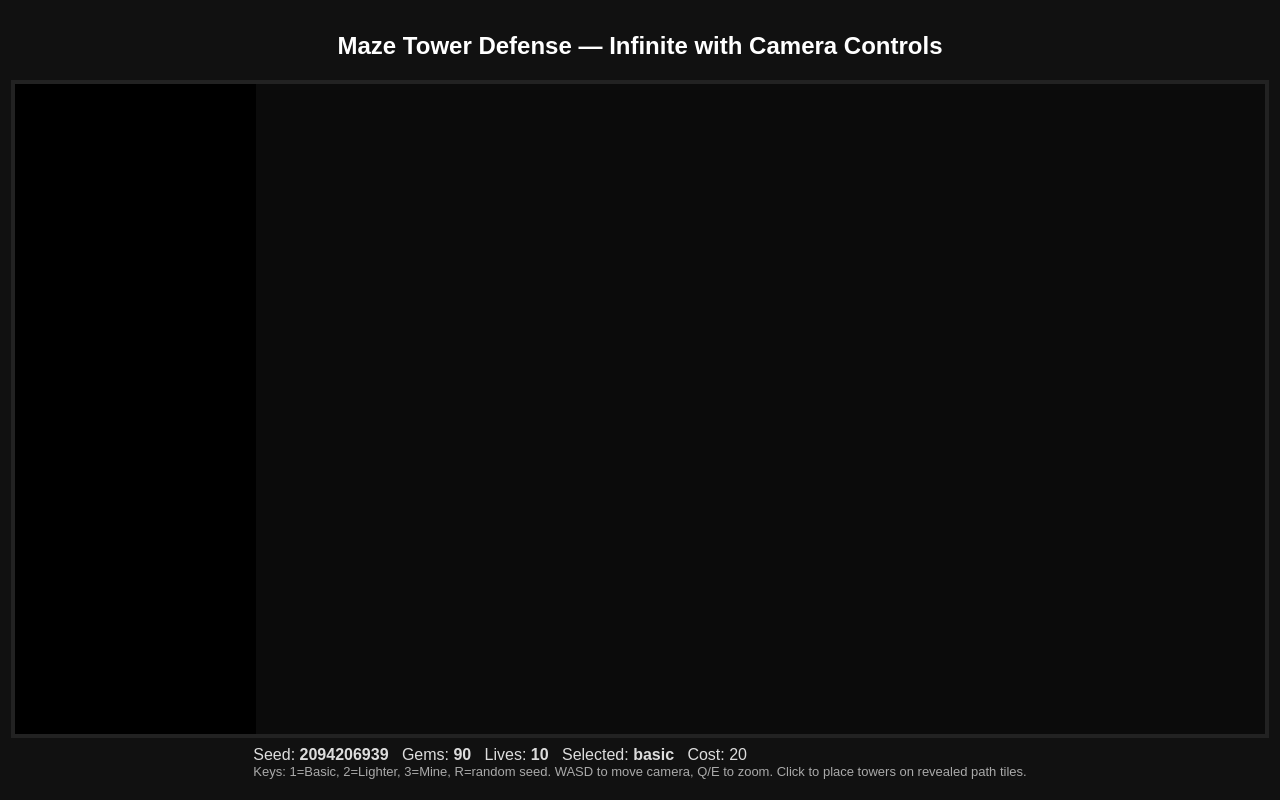
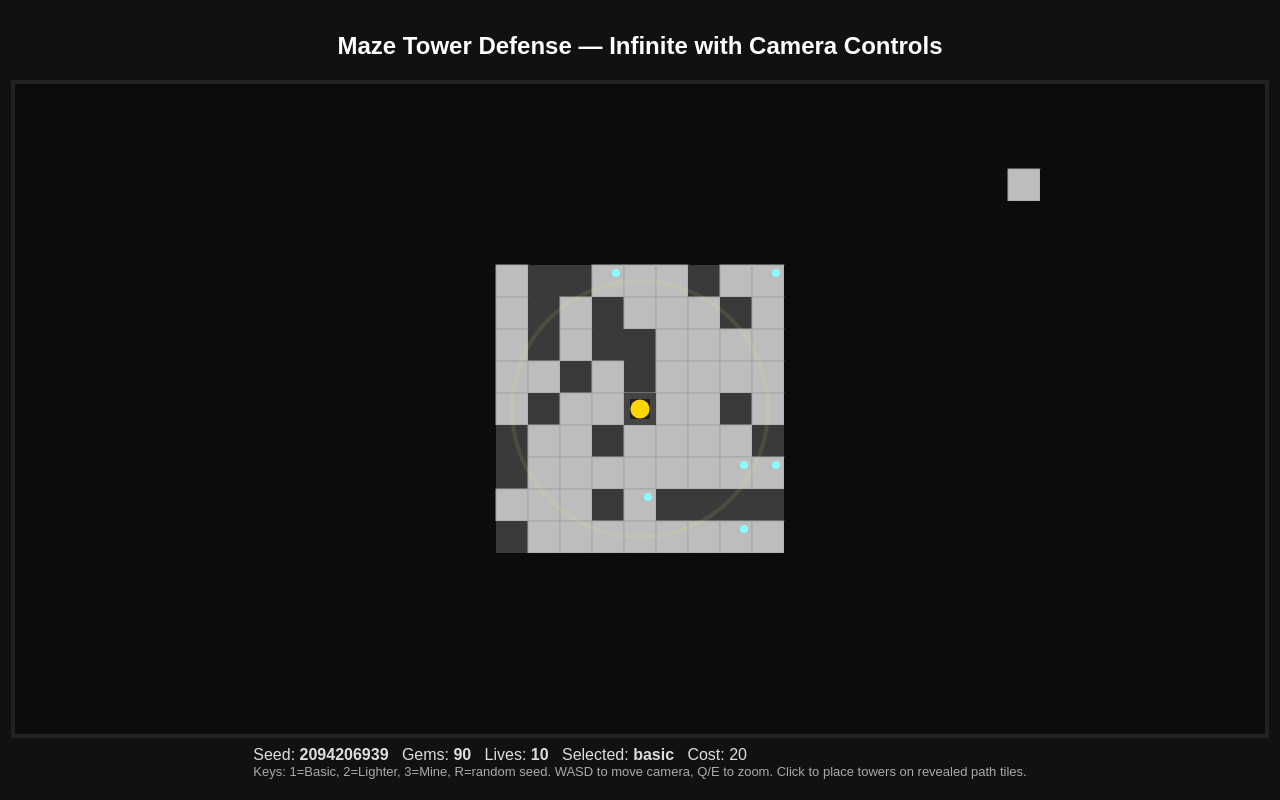
Before and after one commit to notwelltesto-hue/MazeTDF, a website: page index.html in a window 1280 px wide. Drawn offline with Linux system fonts and the light colour scheme; animation ran at ten frames a second.

Commit message:
Update index.html

```diff
--- a/index.html
+++ b/index.html
@@ -38,10 +38,10 @@
   const ctx = canvas.getContext('2d');
 
   let gems = 120, lives = 10;
-  let maze = [];   // values: null = unknown, 0 = path, 1 = wall
-  let fog = [];    // booleans
-  let gemNode = []; // chance tile for mine
-  let generated = []; // whether cell generated/determined
+  let maze = [];
+  let fog = [];
+  let gemNode = [];
+  let generated = [];
   let towers = [];
   let enemies = [];
   let projectiles = [];
@@ -53,11 +53,10 @@
     x: 0,
     y: 0,
     zoom: 1,
-    speed: 300
+    speed: 400
   };
   const keys = {};
 
-  // Seeded RNG (mulberry32)
   function mulberry32(a) {
     return function() {
       a |= 0;
@@ -85,6 +84,8 @@
   }
 
   function initGrid(rows, cols) {
+    ROWS = rows;
+    COLS = cols;
     maze = Array.from({length: rows}, () => Array(cols).fill(null));
     fog = Array.from({length: rows}, () => Array(cols).fill(true));
     gemNode = Array.from({length: rows}, () => Array(cols).fill(false));
@@ -92,61 +93,64 @@
   }
 
     function expandWorld(top, right, bottom, left) {
-        if (top > 0) {
-            for (let i = 0; i < top; i++) {
-                maze.unshift(Array(COLS).fill(null));
-                fog.unshift(Array(COLS).fill(true));
-                gemNode.unshift(Array(COLS).fill(false));
-                generated.unshift(Array(COLS).fill(false));
+        const expansionAmount = 15;
+        if (top) {
+            const add = Array.from({length: expansionAmount}, () => Array(COLS).fill(null));
+            maze.unshift(...add);
+            fog.unshift(...add);
+            gemNode.unshift(...add);
+            generated.unshift(...add);
+            ROWS += expansionAmount;
+            const shift = expansionAmount;
+            base.y += shift;
+            spawnPoint.y += shift;
+            towers.forEach(t => t.y += shift);
+            enemies.forEach(e => {
+                e.y += shift;
+                e.path.forEach(p => p.y += shift);
+            });
+            projectiles.forEach(p => p.y += shift);
+            camera.y += shift * TILE;
         }
-            ROWS += top;
-            base.y += top;
-            spawnPoint.y += top;
-            towers.forEach(t => t.y += top);
-            enemies.forEach(e => {
-                e.y += top;
-                e.path.forEach(p => p.y +=top);
-            });
-             projectiles.forEach(p => p.y += top);
+        if (bottom) {
+             const add = Array.from({length: expansionAmount}, () => Array(COLS).fill(null));
+            maze.push(...add);
+            fog.push(...add);
+            gemNode.push(...add);
+            generated.push(...add);
+            ROWS += expansionAmount;
         }
-        if (bottom > 0) {
-            for (let i = 0; i < bottom; i++) {
-                maze.push(Array(COLS).fill(null));
-                fog.push(Array(COLS).fill(true));
-                gemNode.push(Array(COLS).fill(false));
-                generated.push(Array(COLS).fill(false));
-            }
-            ROWS += bottom;
-        }
-        if (left > 0) {
+        if (left) {
             for (let y = 0; y < ROWS; y++) {
-                for (let i = 0; i < left; i++) {
+                for(let i=0; i<expansionAmount; i++) {
                     maze[y].unshift(null);
                     fog[y].unshift(true);
                     gemNode[y].unshift(false);
                     generated[y].unshift(false);
                 }
             }
-            COLS += left;
-            base.x += left;
-            spawnPoint.x += left;
-            towers.forEach(t => t.x += left);
+            COLS += expansionAmount;
+            const shift = expansionAmount;
+            base.x += shift;
+            spawnPoint.x += shift;
+            towers.forEach(t => t.x += shift);
             enemies.forEach(e => {
-                e.x += left;
-                e.path.forEach(p => p.x +=left);
+                e.x += shift;
+                e.path.forEach(p => p.x += shift);
             });
-            projectiles.forEach(p => p.x += left);
+            projectiles.forEach(p => p.x += shift);
+            camera.x += shift * TILE;
         }
-        if (right > 0) {
+        if (right) {
             for (let y = 0; y < ROWS; y++) {
-                for (let i = 0; i < right; i++) {
+                 for(let i=0; i<expansionAmount; i++) {
                     maze[y].push(null);
                     fog[y].push(true);
                     gemNode[y].push(false);
                     generated[y].push(false);
                 }
             }
-            COLS += right;
+            COLS += expansionAmount;
         }
     }
 
@@ -154,7 +158,7 @@
   function deterministicTile(x,y) {
     const h = (GAME_SEED ^ (x*374761393) ^ (y*668265263)) >>> 0;
     const cellRng = mulberry32(h);
-    const isWall = cellRng() < 0.2 ? 1 : 0;
+    const isWall = cellRng() < 0.25 ? 1 : 0;
     const hasGemNode = (!isWall) && (cellRng() < 0.12);
     return { tile: isWall, gem: hasGemNode };
   }
@@ -249,9 +253,6 @@
     const cost = COST[type];
     if (gems < cost) return;
     gems -= cost;
-    if (type === TOWER.LIGHTER) {
-      revealArea(x,y,4);
-    }
     const tower = {
       x, y, type,
       cooldown: 0,
@@ -261,22 +262,24 @@
       mineTimer: 0
     };
     towers.push(tower);
+    if (type === TOWER.LIGHTER) {
+      revealArea(x,y,4);
+    }
   }
 
   function spawnEnemy() {
-    const p = findPath(spawnPoint, base);
-    if (!p) {
-      generateAreaAround(spawnPoint.x, spawnPoint.y, Math.max(2, Math.floor(Math.max(COLS,ROWS)/6)));
-    }
-    const final = findPath(spawnPoint, base);
-    if (!final) return;
+    generateAreaAround(spawnPoint.x, spawnPoint.y, 4);
+    const path = findPath(spawnPoint, base);
+    if (!path) return;
+    const maxHp = 20 + Math.floor(rng()*15);
     enemies.push({
-      path: final,
+      path,
       idx: 0,
-      x: final[0].x + 0.5,
-      y: final[0].y + 0.5,
-      speed: 1.2,
-      hp: 12 + Math.floor(rng()*8)
+      x: path[0].x + 0.5,
+      y: path[0].y + 0.5,
+      speed: 1.2 + rng() * 0.5,
+      hp: maxHp,
+      maxHp: maxHp
     });
   }
 
@@ -293,9 +296,8 @@
   function updateEnemies(dt) {
     for (let i = enemies.length-1; i>=0; i--) {
       const e = enemies[i];
-      if (!e.path || e.path.length === 0) { enemies.splice(i,1); continue; }
-      if (e.idx >= e.path.length - 1) {
-        lives -= 1;
+      if (!e.path || e.idx >= e.path.length - 1) {
+        if(e.path) lives -= 1;
         enemies.splice(i,1);
         continue;
       }
@@ -333,25 +335,25 @@
           if (t.cooldown <= 0) {
             projectiles.push({
               x: t.x + 0.5, y: t.y + 0.5,
-              vx: Math.cos(t.angle) * 7.0, vy: Math.sin(t.angle) * 7.0,
-              speed: 8.0, target: target, life: 1.2
+              vx: Math.cos(t.angle) * 8.0, vy: Math.sin(t.angle) * 8.0,
+              target: target, life: 1.2
             });
             t.cooldown = t.fireRate;
           }
         } else {
-          t.angle += 0.6 * dt;
+          t.angle += 0.5 * dt;
         }
       } else if (t.type === TOWER.MINE) {
         t.mineTimer += dt;
-        if (t.mineTimer >= 2.8) {
-          gems += 8 + Math.floor(rng()*8);
+        if (t.mineTimer >= 3.5) {
+          gems += 10 + Math.floor(rng()*8);
           t.mineTimer = 0;
         }
       }
     }
     for (let i=enemies.length-1;i>=0;i--) {
       if (enemies[i].hp <= 0) {
-        gems += 8 + Math.floor(rng()*6);
+        gems += 5 + Math.floor(rng()*5);
         enemies.splice(i,1);
       }
     }
@@ -369,8 +371,8 @@
       p.life -= dt;
       p.x += p.vx * dt;
       p.y += p.vy * dt;
-      if (p.target && Math.hypot(p.x - p.target.x, p.y - p.target.y) < 0.6) {
-        if(p.target.hp > 0) p.target.hp -= 6;
+      if (p.target && p.target.hp > 0 && Math.hypot(p.x - p.target.x, p.y - p.target.y) < 0.5) {
+        p.target.hp -= 6;
         projectiles.splice(i,1);
         continue;
       }
@@ -379,35 +381,29 @@
   }
 
   function drawGrid() {
-        const TILE_ZOOMED = TILE * camera.zoom;
         const view = {
             x: camera.x,
             y: camera.y,
             w: CANVAS_W,
             h: CANVAS_H
         };
-
-        const startCol = Math.floor(view.x / TILE_ZOOMED);
-        const endCol = Math.ceil((view.x + view.w) / TILE_ZOOMED);
-        const startRow = Math.floor(view.y / TILE_ZOOMED);
-        const endRow = Math.ceil((view.y + view.h) / TILE_ZOOMED);
-
+        const TILE_ZOOMED = TILE * camera.zoom;
+        const startCol = Math.floor(view.x / TILE);
+        const endCol = Math.ceil((view.x + view.w / camera.zoom) / TILE);
+        const startRow = Math.floor(view.y / TILE);
+        const endRow = Math.ceil((view.y + view.h / camera.zoom) / TILE);
 
         for (let y = startRow; y < endRow; y++) {
             for (let x = startCol; x < endCol; x++) {
                 if (!inBounds(x,y)) continue;
-                const px = x * TILE,
-                    py = y * TILE;
+                const px = x * TILE, py = y * TILE;
                 if (fog[y][x]) {
-                    ctx.fillStyle = '#0b0b0b';
+                    ctx.fillStyle = '#0c0c0c';
                     ctx.fillRect(px, py, TILE, TILE);
                 } else {
-                    if (maze[y][x] === 1) {
-                        ctx.fillStyle = '#3a3a3a';
+                    ctx.fillStyle = maze[y][x] === 1 ? '#3a3a3a' : '#bdbdbd';
                     ctx.fillRect(px, py, TILE, TILE);
-                    } else {
-                        ctx.fillStyle = '#bdbdbd';
-                        ctx.fillRect(px, py, TILE, TILE);
+                    if(maze[y][x] === 0) {
                         ctx.strokeStyle = '#a6a6a6';
                         ctx.strokeRect(px, py, TILE, TILE);
                     }
@@ -426,28 +422,29 @@
         ctx.fillRect(base.x * TILE + 6, base.y * TILE + 6, TILE - 12, TILE - 12);
     }
 
-
   function drawTowers() {
     for (const t of towers) {
       const cx = t.x*TILE + TILE/2;
       const cy = t.y*TILE + TILE/2;
       if (t.type === TOWER.BASIC) {
         ctx.fillStyle = 'blue';
-        ctx.beginPath(); ctx.arc(cx,cy, TILE*0.28, 0, Math.PI*2); ctx.fill();
+        ctx.beginPath(); ctx.arc(cx,cy, TILE*0.3, 0, Math.PI*2); ctx.fill();
         ctx.save();
         ctx.translate(cx,cy);
         ctx.rotate(t.angle);
         ctx.fillStyle = '#0033cc';
-        ctx.fillRect(0, -6, TILE*0.45, 12);
+        ctx.fillRect(0, -5, TILE*0.45, 10);
         ctx.restore();
       } else if (t.type === TOWER.LIGHTER) {
         ctx.fillStyle = 'gold';
         ctx.beginPath(); ctx.arc(cx,cy, TILE*0.3, 0, Math.PI*2); ctx.fill();
-        ctx.strokeStyle = 'rgba(255,230,100,0.28)';
-        ctx.beginPath(); ctx.arc(cx,cy, TILE*2.6, 0, Math.PI*2); ctx.stroke();
+        ctx.strokeStyle = 'rgba(255,230,100,0.1)';
+        ctx.lineWidth = 4;
+        ctx.beginPath(); ctx.arc(cx,cy, TILE*4, 0, Math.PI*2); ctx.stroke();
+        ctx.lineWidth = 1;
       } else if (t.type === TOWER.MINE) {
         ctx.fillStyle = 'green';
-        ctx.beginPath(); ctx.arc(cx,cy, TILE*0.26, 0, Math.PI*2); ctx.fill();
+        ctx.beginPath(); ctx.arc(cx,cy, TILE*0.28, 0, Math.PI*2); ctx.fill();
         ctx.fillStyle = '#0a0';
         ctx.fillRect(cx-6, cy+4, 12, 6);
       }
@@ -459,20 +456,21 @@
       const cx = e.x * TILE;
       const cy = e.y * TILE;
       ctx.fillStyle = 'crimson';
-      ctx.fillRect(cx-10, cy-10, 20, 20);
+      ctx.fillRect(cx - 10, cy - 10, 20, 20);
+      // FIX: Use maxHp for stable health bar
+      const hpFrac = Math.max(0, e.hp) / e.maxHp;
       ctx.fillStyle = '#222';
-      ctx.fillRect(cx-12, cy-16, 24, 4);
+      ctx.fillRect(cx - 12, cy - 16, 24, 4);
       ctx.fillStyle = '#0f0';
-      const hpFrac = Math.max(0, e.hp) / (12 + Math.floor(rng()*8));
-      ctx.fillRect(cx-12, cy-16, 24 * Math.min(1, hpFrac), 4);
+      ctx.fillRect(cx - 12, cy - 16, 24 * hpFrac, 4);
     }
   }
 
   function drawProjectiles() {
-    ctx.fillStyle = 'white';
+    ctx.fillStyle = 'yellow';
     for (const p of projectiles) {
       ctx.beginPath();
-      ctx.arc(p.x * TILE, p.y * TILE, 4, 0, Math.PI*2);
+      ctx.arc(p.x * TILE, p.y * TILE, 3, 0, Math.PI*2);
       ctx.fill();
     }
   }
@@ -483,22 +481,17 @@
   }
 
   function screenToWorld(x, y) {
-        const worldX = (x + camera.x) / camera.zoom;
-        const worldY = (y + camera.y) / camera.zoom;
-        return {
-            x: worldX,
-            y: worldY
-        };
+        // FIX: Corrected the math for screen to world transformation
+        const worldX = (x / camera.zoom) + camera.x;
+        const worldY = (y / camera.zoom) + camera.y;
+        return { x: worldX, y: worldY };
     }
-
 
   canvas.addEventListener('click', (ev) => {
         const rect = canvas.getBoundingClientRect();
         const mx = ev.clientX - rect.left;
         const my = ev.clientY - rect.top;
-
         const worldCoords = screenToWorld(mx, my);
-
         const gx = Math.floor(worldCoords.x / TILE);
         const gy = Math.floor(worldCoords.y / TILE);
         placeTower(gx, gy, selectedTower);
@@ -526,6 +519,19 @@
 
         updateCamera(dt);
 
+        // FIX: Moved world expansion logic before any updates or drawing
+        const view = { x: camera.x, y: camera.y, w: CANVAS_W, h: CANVAS_H };
+        const TILE_ZOOMED = TILE * camera.zoom;
+        const startCol = Math.floor(view.x / TILE);
+        const endCol = Math.ceil((view.x + view.w / camera.zoom) / TILE);
+        const startRow = Math.floor(view.y / TILE);
+        const endRow = Math.ceil((view.y + view.h / camera.zoom) / TILE);
+
+        if (startCol < 2) expandWorld(false, false, false, true);
+        if (endCol > COLS - 2) expandWorld(false, true, false, false);
+        if (startRow < 2) expandWorld(true, false, false, false);
+        if (endRow > ROWS - 2) expandWorld(false, false, true, false);
+
         lastSpawn += dt * 1000;
         if (lastSpawn >= spawnIntervalMs) {
             spawnEnemy();
@@ -538,28 +544,8 @@
 
         ctx.save();
         ctx.clearRect(0, 0, CANVAS_W, CANVAS_H);
+        ctx.scale(camera.zoom, camera.zoom);
         ctx.translate(-camera.x, -camera.y);
-        ctx.scale(camera.zoom, camera.zoom);
-
-
-        const TILE_ZOOMED = TILE * camera.zoom;
-        const view = {
-            x: camera.x,
-            y: camera.y,
-            w: CANVAS_W,
-            h: CANVAS_H
-        };
-
-        const startCol = Math.floor(view.x / TILE_ZOOMED);
-        const endCol = Math.ceil((view.x + view.w) / TILE_ZOOMED);
-        const startRow = Math.floor(view.y / TILE_ZOOMED);
-        const endRow = Math.ceil((view.y + view.h) / TILE_ZOOMED);
-
-        if (startCol < 2) expandWorld(0, 0, 0, 10);
-        if (endCol > COLS - 2) expandWorld(0, 10, 0, 0);
-        if (startRow < 2) expandWorld(10, 0, 0, 0);
-        if (endRow > ROWS - 2) expandWorld(0, 0, 10, 0);
-
 
         drawGrid();
         drawTowers();
@@ -567,7 +553,6 @@
         drawProjectiles();
 
         ctx.restore();
-
         drawHUD();
 
         if (lives <= 0) {
@@ -575,42 +560,47 @@
             ctx.fillRect(0, 0, CANVAS_W, CANVAS_H);
             ctx.fillStyle = 'white';
             ctx.font = '36px sans-serif';
-            ctx.fillText('Game Over', CANVAS_W / 2 - 90, CANVAS_H / 2);
+            ctx.textAlign = 'center';
+            ctx.fillText('Game Over', CANVAS_W / 2, CANVAS_H / 2);
         } else {
             requestAnimationFrame(gameLoop);
         }
     }
-
 
   function updateCamera(dt) {
     if (keys['w']) camera.y -= camera.speed * dt / camera.zoom;
     if (keys['s']) camera.y += camera.speed * dt / camera.zoom;
     if (keys['a']) camera.x -= camera.speed * dt / camera.zoom;
     if (keys['d']) camera.x += camera.speed * dt / camera.zoom;
-
     if (keys['q']) camera.zoom *= (1 + dt);
     if (keys['e']) camera.zoom *= (1 - dt);
-
-        camera.zoom = Math.max(0.2, Math.min(camera.zoom, 5));
+    camera.zoom = Math.max(0.3, Math.min(camera.zoom, 4));
   }
 
+  function initGame(reseed=false) {
+    if (!reseed) {
+      GAME_SEED = parseSeed();
+    }
+    rng = mulberry32(GAME_SEED);
 
-  function initGame(keepSeed=false) {
-    if (!keepSeed) {
-      GAME_SEED = parseSeed();
-      rng = mulberry32(GAME_SEED);
-    } else {
-      rng = mulberry32(GAME_SEED);
-    }
+    COLS = 25;
+    ROWS = 25;
+    base = { x: Math.floor(COLS/2), y: Math.floor(ROWS/2) };
+
     gems = 120; lives = 10; towers = []; enemies = []; projectiles = [];
     initGrid(ROWS, COLS);
     generateInitialNeighborhood();
+
+    // Place initial tower at base (must be after towers array is cleared)
     placeTower(base.x, base.y, TOWER.LIGHTER);
+
     lastFrameTime = performance.now();
     lastSpawn = 0;
 
-    camera.x = (base.x * TILE - CANVAS_W / 2 / camera.zoom);
-    camera.y = (base.y * TILE - CANVAS_H / 2 / camera.zoom);
+    camera.zoom = 1;
+    // Center camera on the base's center
+    camera.x = (base.x + 0.5) * TILE - (CANVAS_W / 2 / camera.zoom);
+    camera.y = (base.y + 0.5) * TILE - (CANVAS_H / 2 / camera.zoom);
   }
 
   window.__td = { setSeed, getSeed: () => GAME_SEED, rng, maze, fog, gemNode, towers, enemies };
```
Lines whose indentation alone changed are shown as unchanged.
